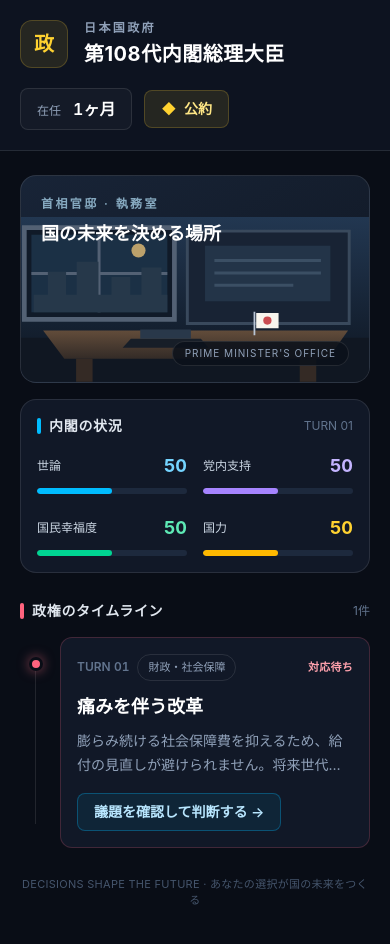
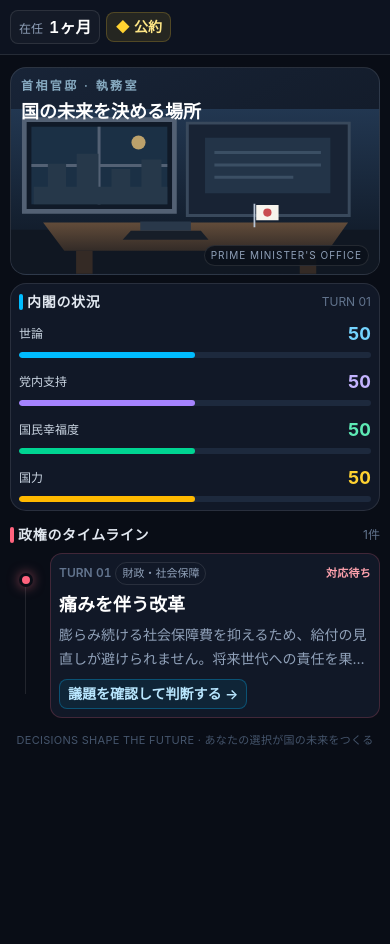
Before and after one commit to glidergunstudio/prime-minister-sim, a React (Vite) app: page / in a window 390 px wide. After the commit the page ends 844 px from the top, so only its background shows below. Built offline with nearby package versions, Linux system fonts and the light colour scheme.

Commit message:
Compact mobile dashboard layout
Co-authored-by: glidergunstudio <189524544+glidergunstudio@users.noreply.github.com>

```diff
--- a/src/App.jsx
+++ b/src/App.jsx
@@ -133,24 +133,13 @@ function App() {
   return (
     <div className="min-h-screen bg-[#090d16] text-slate-100">
       <header className="border-b border-white/10 bg-[#0d1320]">
-        <div className="mx-auto flex max-w-6xl flex-col gap-5 px-5 py-5 sm:flex-row sm:items-center sm:justify-between sm:px-8">
-          <div className="flex items-center gap-4">
-            <div className="flex size-12 shrink-0 items-center justify-center rounded-xl border border-amber-300/20 bg-amber-300/10 text-xl font-bold text-amber-300">
-              政
+        <div className="mx-auto flex max-w-6xl flex-col gap-2.5 px-2.5 py-2.5 sm:flex-row sm:items-center sm:justify-between sm:px-4">
+          <div className="flex flex-wrap items-center gap-1.5">
+            <div className="rounded-lg border border-white/10 bg-white/[0.03] px-2 py-1">
+              <span className="text-xs text-slate-400">在任</span>
+              <span className="ml-1.5 font-semibold tabular-nums text-white">{turn}ヶ月</span>
             </div>
-            <div>
-              <p className="text-xs font-semibold tracking-[0.2em] text-slate-400">日本国政府</p>
-              <h1 className="mt-1 text-xl font-bold tracking-wide text-white sm:text-2xl">
-                第108代内閣総理大臣
-              </h1>
-            </div>
-          </div>
-          <div className="flex flex-wrap items-center gap-3">
-            <div className="rounded-lg border border-white/10 bg-white/[0.03] px-4 py-2">
-              <span className="text-xs text-slate-400">在任</span>
-              <span className="ml-3 font-semibold tabular-nums text-white">{turn}ヶ月</span>
-            </div>
-            <div className="flex items-center gap-2 rounded-lg border border-amber-300/20 bg-amber-300/10 px-4 py-2 text-sm text-amber-200">
+            <div className="flex items-center gap-1 rounded-lg border border-amber-300/20 bg-amber-300/10 px-2 py-1 text-sm text-amber-200">
               <span className="text-amber-300">◆</span>
               <span className="font-semibold">公約</span>
               <span className="hidden text-amber-100/70 sm:inline">暮らしと未来を守る</span>
@@ -159,12 +148,12 @@ function App() {
         </div>
       </header>
 
-      <main className="mx-auto max-w-6xl space-y-7 px-5 py-6 sm:px-8 sm:py-9">
-        <section aria-label="首相官邸と内閣の状況" className="grid gap-4 lg:grid-cols-[1.15fr_0.85fr]">
-          <div className="relative min-h-52 overflow-hidden rounded-2xl border border-white/10 bg-gradient-to-br from-[#182437] to-[#101723] p-5 sm:min-h-64 sm:p-7">
+      <main className="mx-auto max-w-6xl space-y-3.5 px-2.5 py-3 sm:px-4 sm:py-4.5">
+        <section aria-label="首相官邸と内閣の状況" className="grid gap-2 lg:grid-cols-[1.15fr_0.85fr]">
+          <div className="relative min-h-52 overflow-hidden rounded-2xl border border-white/10 bg-gradient-to-br from-[#182437] to-[#101723] p-2.5 sm:min-h-64 sm:p-3.5">
             <div className="relative z-10">
               <p className="text-xs font-semibold tracking-[0.2em] text-sky-200/70">首相官邸 · 執務室</p>
-              <h2 className="mt-2 text-lg font-bold text-white sm:text-xl">国の未来を決める場所</h2>
+              <h2 className="mt-1 text-lg font-bold text-white sm:text-xl">国の未来を決める場所</h2>
             </div>
             <svg
               aria-hidden="true"
@@ -200,23 +189,23 @@ function App() {
               <path d="M211 207h119l13 15H197z" fill="#171e28" />
               <path d="M227 191h86v16h-86z" fill="#29384a" />
             </svg>
-            <div className="absolute bottom-4 right-5 rounded-full border border-white/10 bg-[#0b111bd9] px-3 py-1 text-[10px] tracking-widest text-slate-400">
+            <div className="absolute bottom-2 right-2.5 rounded-full border border-white/10 bg-[#0b111bd9] px-1.5 py-0.5 text-[10px] tracking-widest text-slate-400">
               PRIME MINISTER'S OFFICE
             </div>
           </div>
 
-          <section aria-label="内閣の状況" className="rounded-2xl border border-white/10 bg-[#111827] p-4 sm:p-5">
-            <div className="mb-4 flex items-center justify-between">
-              <div className="flex items-center gap-2">
+          <section aria-label="内閣の状況" className="rounded-2xl border border-white/10 bg-[#111827] p-2 sm:p-2.5">
+            <div className="mb-2 flex items-center justify-between">
+              <div className="flex items-center gap-1">
                 <span className="h-4 w-1 rounded-full bg-sky-400" />
                 <h2 className="text-sm font-bold tracking-wider text-slate-200">内閣の状況</h2>
               </div>
               <span className="text-xs text-slate-500">TURN {String(turn).padStart(2, '0')}</span>
             </div>
-            <div className="grid grid-cols-2 gap-x-4 gap-y-5">
+            <div className="grid grid-cols-1 gap-y-2.5">
               {metrics.map((metric) => (
                 <div key={metric.key}>
-                  <div className="mb-2 flex items-center justify-between gap-2">
+                  <div className="mb-1 flex items-center justify-between gap-1">
                     <span className="text-xs font-medium text-slate-300 sm:text-sm">{metric.label}</span>
                     <span className={`text-lg font-bold tabular-nums ${metric.text}`}>
                       {status[metric.key]}
@@ -242,32 +231,32 @@ function App() {
         </section>
 
         <section aria-label="イベントのタイムライン">
-          <div className="mb-4 flex items-center justify-between">
-            <div className="flex items-center gap-2">
+          <div className="mb-2 flex items-center justify-between">
+            <div className="flex items-center gap-1">
               <span className="h-4 w-1 rounded-full bg-rose-400" />
               <h2 className="text-sm font-bold tracking-wider text-slate-200">政権のタイムライン</h2>
             </div>
             <span className="text-xs text-slate-500">{history.length + 1}件</span>
           </div>
-          <ol className="relative space-y-3 before:absolute before:bottom-6 before:left-[15px] before:top-6 before:w-px before:bg-white/10">
+          <ol className="relative space-y-1.5 before:absolute before:bottom-6 before:left-[15px] before:top-6 before:w-px before:bg-white/10">
             <li className="relative pl-10">
               <span className="absolute left-[9px] top-5 size-3.5 rounded-full border-[3px] border-[#090d16] bg-rose-400 shadow-[0_0_12px_rgba(251,113,133,0.55)]" />
-              <article className="rounded-xl border border-rose-400/20 bg-[#111827] p-4 sm:p-5">
-                <div className="flex flex-wrap items-center justify-between gap-2">
-                  <div className="flex items-center gap-2">
+              <article className="rounded-xl border border-rose-400/20 bg-[#111827] p-2 sm:p-2.5">
+                <div className="flex flex-wrap items-center justify-between gap-1">
+                  <div className="flex items-center gap-1">
                     <span className="text-xs font-semibold tabular-nums text-slate-500">TURN {String(turn).padStart(2, '0')}</span>
-                    <span className="rounded-full border border-white/10 px-2.5 py-1 text-[11px] text-slate-400">
+                    <span className="rounded-full border border-white/10 px-1.5 py-0.5 text-[11px] text-slate-400">
                       {event.category}
                     </span>
                   </div>
                   <span className="text-[11px] font-semibold tracking-wide text-rose-300">対応待ち</span>
                 </div>
-                <h3 className="mt-3 text-lg font-bold text-white">{event.title}</h3>
-                <p className="mt-2 line-clamp-2 text-sm leading-6 text-slate-400">{event.description}</p>
+                <h3 className="mt-1.5 text-lg font-bold text-white">{event.title}</h3>
+                <p className="mt-1 line-clamp-2 text-sm leading-6 text-slate-400">{event.description}</p>
                 <button
                   type="button"
                   onClick={() => setIsDecisionOpen(true)}
-                  className="mt-4 rounded-lg border border-sky-400/30 bg-sky-400/[0.08] px-4 py-2 text-sm font-semibold text-sky-200 transition hover:border-sky-300/60 hover:bg-sky-400/[0.14] focus-visible:outline-2 focus-visible:outline-offset-2 focus-visible:outline-sky-400"
+                  className="mt-2 rounded-lg border border-sky-400/30 bg-sky-400/[0.08] px-2 py-1 text-sm font-semibold text-sky-200 transition hover:border-sky-300/60 hover:bg-sky-400/[0.14] focus-visible:outline-2 focus-visible:outline-offset-2 focus-visible:outline-sky-400"
                 >
                   議題を確認して判断する <span aria-hidden="true">→</span>
                 </button>
@@ -276,28 +265,28 @@ function App() {
             {history.map((item) => (
               <li key={item.turn} className="relative pl-10">
                 <span className="absolute left-[10px] top-5 size-3 rounded-full border-2 border-[#090d16] bg-violet-400" />
-                <article className="rounded-xl border border-white/[0.07] bg-[#0e1420] px-4 py-4 sm:px-5">
-                  <div className="flex flex-wrap items-center gap-2">
+                <article className="rounded-xl border border-white/[0.07] bg-[#0e1420] px-2 py-2 sm:px-2.5">
+                  <div className="flex flex-wrap items-center gap-1">
                     <span className="text-xs font-semibold tabular-nums text-slate-500">TURN {String(item.turn).padStart(2, '0')}</span>
                     <span className="text-[11px] text-slate-500">{item.category}</span>
-                    <span className="ml-auto rounded-full bg-emerald-400/10 px-2.5 py-1 text-[10px] font-semibold text-emerald-300">決定済み</span>
+                    <span className="ml-auto rounded-full bg-emerald-400/10 px-1.5 py-0.5 text-[10px] font-semibold text-emerald-300">決定済み</span>
                   </div>
-                  <h3 className="mt-2 text-sm font-semibold text-slate-200">{item.title}</h3>
-                  <p className="mt-1 text-xs leading-5 text-slate-400">{item.choice} — {item.detail}</p>
+                  <h3 className="mt-1 text-sm font-semibold text-slate-200">{item.title}</h3>
+                  <p className="mt-0.5 text-xs leading-5 text-slate-400">{item.choice} — {item.detail}</p>
                 </article>
               </li>
             ))}
           </ol>
         </section>
 
-        <p className="pb-3 text-center text-[11px] tracking-wide text-slate-600">
+        <p className="pb-1.5 text-center text-[11px] tracking-wide text-slate-600">
           DECISIONS SHAPE THE FUTURE · あなたの選択が国の未来をつくる
         </p>
       </main>
 
       {isDecisionOpen && (
         <div
-          className="fixed inset-0 z-50 flex items-end justify-center bg-black/70 p-0 backdrop-blur-sm sm:items-center sm:p-5"
+          className="fixed inset-0 z-50 flex items-end justify-center bg-black/70 p-0 backdrop-blur-sm sm:items-center sm:p-2.5"
           onClick={() => setIsDecisionOpen(false)}
         >
           <section
@@ -308,12 +297,12 @@ function App() {
             onKeyDown={(keyEvent) => {
               if (keyEvent.key === 'Escape') setIsDecisionOpen(false)
             }}
-            className="max-h-[90vh] w-full overflow-y-auto rounded-t-2xl border border-white/10 bg-[#111827] p-5 shadow-2xl shadow-black/50 sm:max-w-2xl sm:rounded-2xl sm:p-7"
+            className="max-h-[90vh] w-full overflow-y-auto rounded-t-2xl border border-white/10 bg-[#111827] p-2.5 shadow-2xl shadow-black/50 sm:max-w-2xl sm:rounded-2xl sm:p-3.5"
           >
-            <div className="flex items-start justify-between gap-4">
+            <div className="flex items-start justify-between gap-2">
               <div>
                 <p className="text-xs font-semibold tracking-[0.18em] text-rose-300">直面する課題 · {event.category}</p>
-                <h2 id="decision-title" className="mt-2 text-xl font-bold text-white sm:text-2xl">{event.title}</h2>
+                <h2 id="decision-title" className="mt-1 text-xl font-bold text-white sm:text-2xl">{event.title}</h2>
               </div>
               <button
                 type="button"
@@ -325,23 +314,23 @@ function App() {
                 ×
               </button>
             </div>
-            <p className="mt-4 text-sm leading-7 text-slate-300">{event.description}</p>
-            <div className="mt-6">
-              <p className="mb-3 text-xs font-semibold tracking-wider text-slate-400">あなたの決断</p>
-              <div className="grid gap-3">
+            <p className="mt-2 text-sm leading-7 text-slate-300">{event.description}</p>
+            <div className="mt-3">
+              <p className="mb-1.5 text-xs font-semibold tracking-wider text-slate-400">あなたの決断</p>
+              <div className="grid gap-1.5">
                 {event.choices.map((choice, index) => (
                   <button
                     key={choice.label}
                     type="button"
                     onClick={() => makeDecision(choice)}
-                    className="group flex w-full items-start gap-4 rounded-xl border border-white/10 bg-white/[0.025] p-4 text-left transition hover:border-sky-400/50 hover:bg-sky-400/[0.06] focus-visible:outline-2 focus-visible:outline-offset-2 focus-visible:outline-sky-400 sm:p-5"
+                    className="group flex w-full items-start gap-2 rounded-xl border border-white/10 bg-white/[0.025] p-2 text-left transition hover:border-sky-400/50 hover:bg-sky-400/[0.06] focus-visible:outline-2 focus-visible:outline-offset-2 focus-visible:outline-sky-400 sm:p-2.5"
                   >
                     <span className="flex size-8 shrink-0 items-center justify-center rounded-lg border border-white/10 bg-slate-800 text-sm font-bold text-slate-300 transition group-hover:border-sky-400/30 group-hover:text-sky-300">
                       {String.fromCharCode(65 + index)}
                     </span>
                     <span>
                       <span className="block text-sm font-semibold text-slate-100 sm:text-base">{choice.label}</span>
-                      <span className="mt-1 block text-xs leading-5 text-slate-400 sm:text-sm">{choice.detail}</span>
+                      <span className="mt-0.5 block text-xs leading-5 text-slate-400 sm:text-sm">{choice.detail}</span>
                     </span>
                     <span aria-hidden="true" className="ml-auto pt-1 text-slate-600 transition group-hover:translate-x-1 group-hover:text-sky-300">→</span>
                   </button>
```
